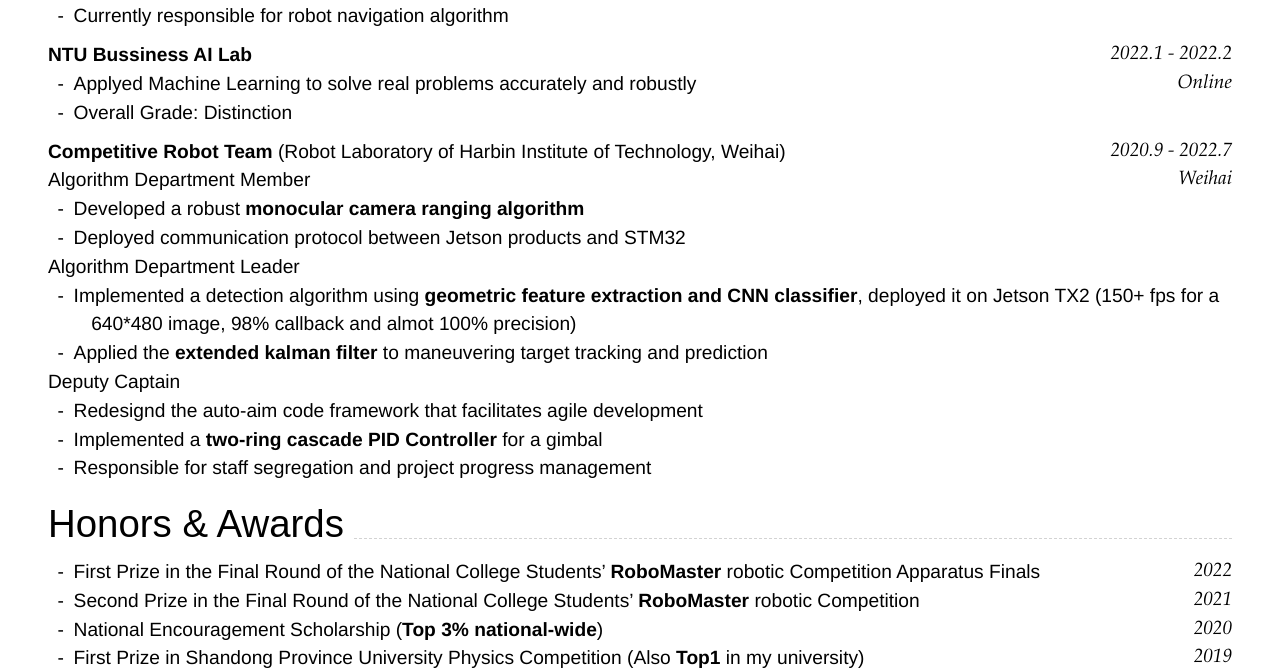
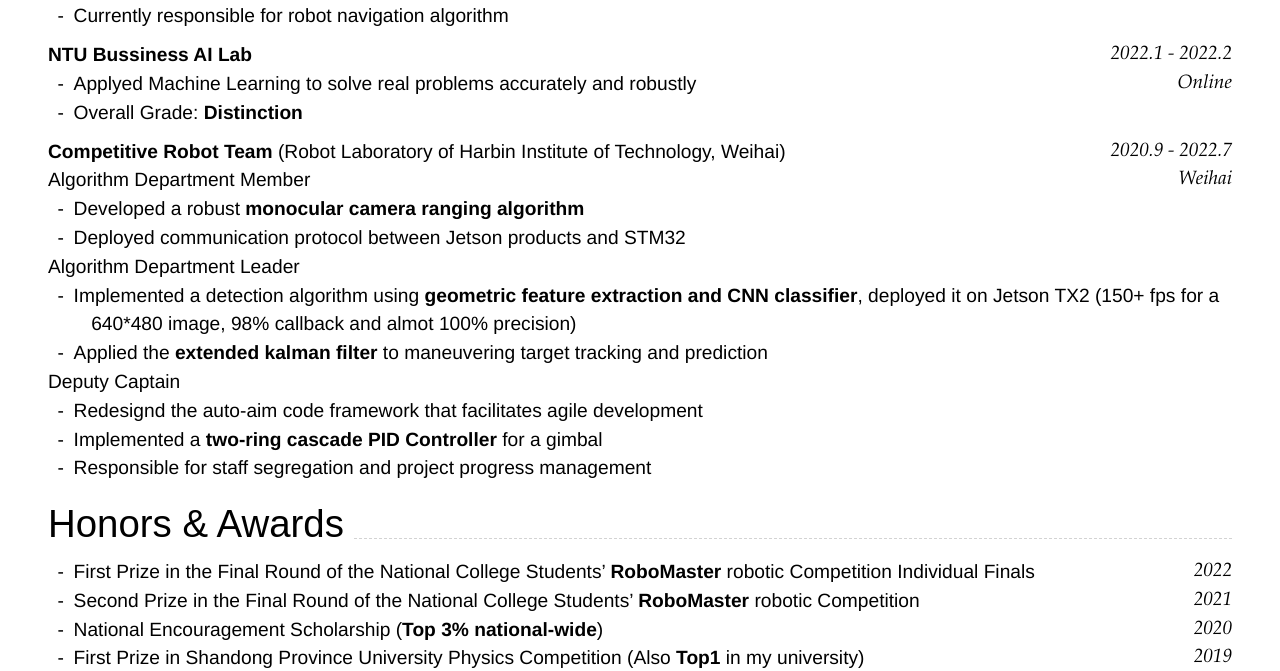
Before and after one commit to skywalker-dell/CV, a Jekyll site: the page built from index.md, in a window 1280 px wide. Shown: the part 489-1160 px from the top of the page. Built offline with Jekyll 4.4.1, drawn with Linux system fonts in a browser that asks for light colours; nearby versions of some CDN libraries.

Commit message:
chanage words

````diff
--- a/index.md
+++ b/index.md
@@ -56,7 +56,7 @@ Research Intern<br>
 Online
 ```
 - Applyed Machine Learning to solve real problems accurately and robustly
-- Overall Grade: Distinction
+- Overall Grade: **Distinction**
 
 ### **Competitive Robot Team** (Robot Laboratory of Harbin Institute of Technology, Weihai)`2020.9 - 2022.7`
 ```
@@ -87,7 +87,7 @@ Deputy Captain<br>
 ## Honors & Awards
 
 <!-- - Second Prize in the Final Round of the National College Students’ RoboMaster robotic Competition `2021`<br>(**The largest and most influential robot competition in China**)  -->
-- First Prize in the Final Round of the National College Students' **RoboMaster** robotic Competition Apparatus Finals `2022`<br>
+- First Prize in the Final Round of the National College Students' **RoboMaster** robotic Competition Individual Finals `2022`<br>
 - Second Prize in the Final Round of the National College Students' **RoboMaster** robotic Competition `2021`<br>
 
 <!-- - First Prize in the Northern Contest Zone of the National College Students’ RoboMaster robotic Competition `2021` <br> -->
````
